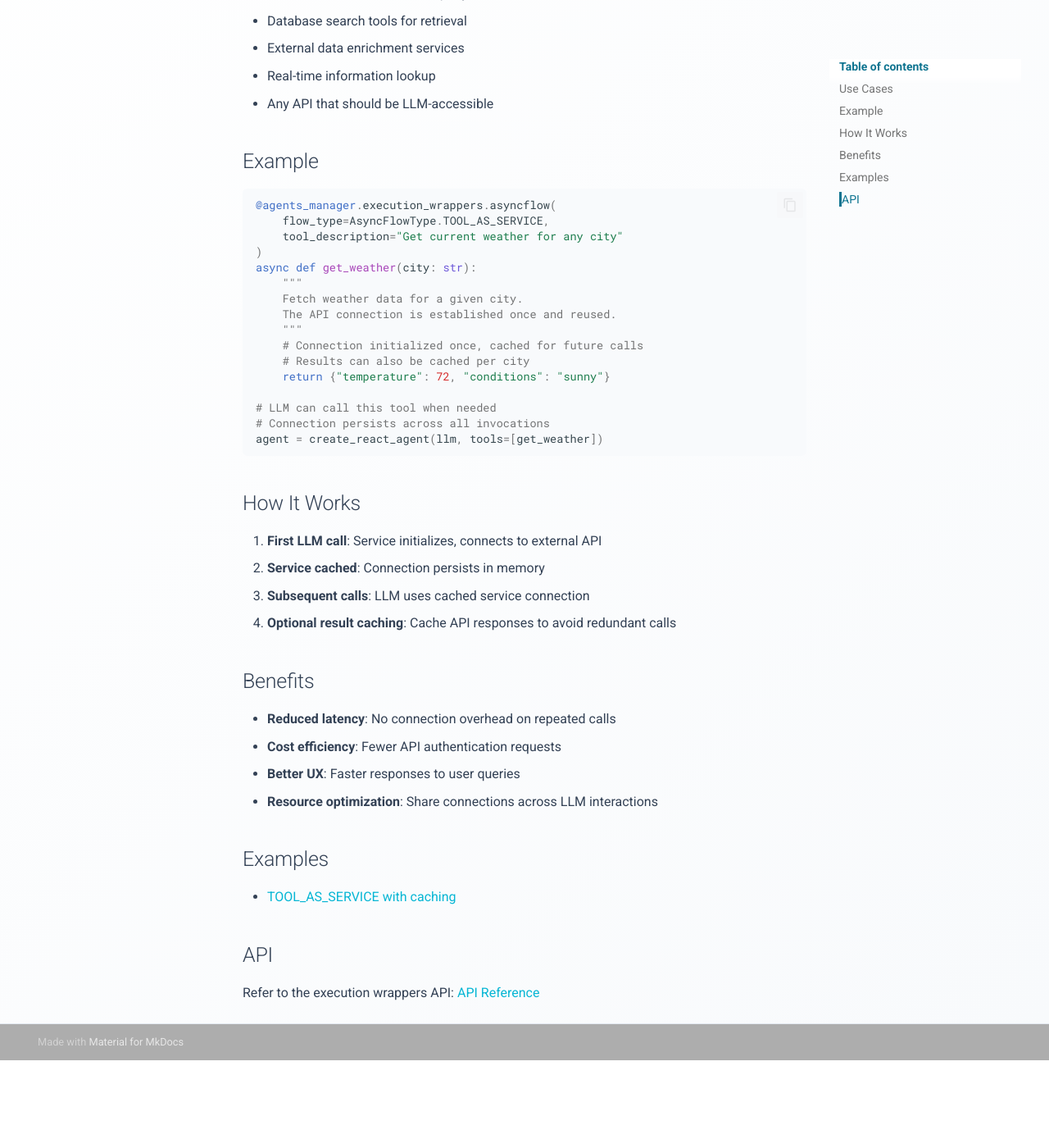
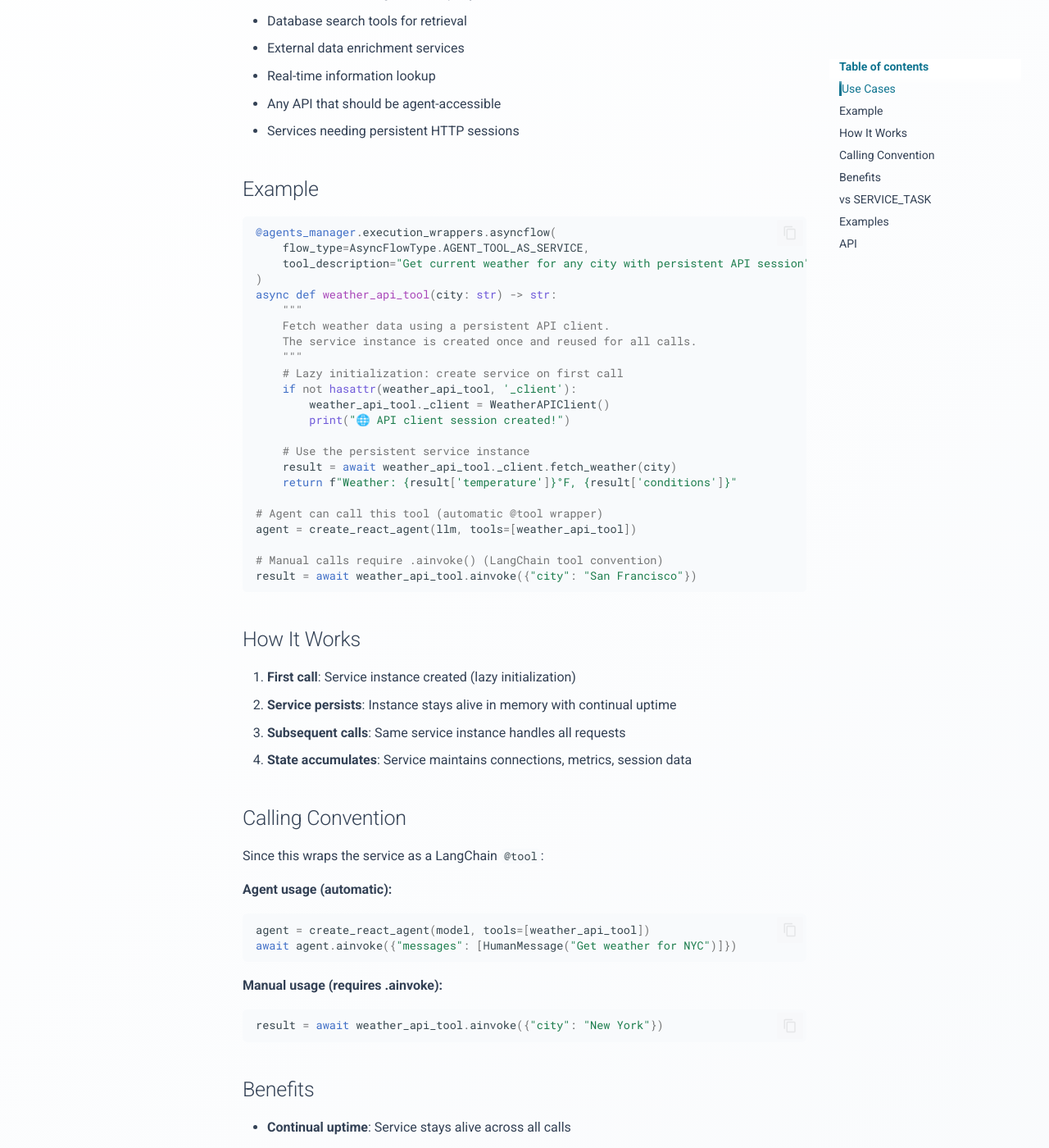
Before and after one commit to stride-research/flowgentic, an MkDocs documentation site: the page built from docs/features/tool-as-service.md, in a window 1280 px wide and 1400 px high, scrolled down 542 px. Shown: the whole window at 82% size. Built offline with MkDocs 1.6.1 and Material for MkDocs 9.7.7, drawn with Linux system fonts in a browser that asks for light colours; comment, search, counter and statistics services are not loaded; before the commit the page ends 1835 px from its top, so only the background shows below that; some of the changed text lies outside the part shown.

Commit message:
Updated docs

````diff
--- a/docs/features/tool-as-service.md
+++ b/docs/features/tool-as-service.md
@@ -1,58 +1,91 @@
-# TOOL_AS_SERVICE
+# AGENT_TOOL_AS_SERVICE
 
-Persistent services exposed as LLM-callable tools with automatic caching.
+Persistent services exposed as LLM-callable tools with continual uptime.
 
-- **LLM integration**: Services callable by language models as tools
-- **Persistent connections**: Maintain API connections across multiple LLM calls
+- **LLM integration**: Services callable by language models as tools with `@tool` wrapper
+- **Persistent service instances**: Service initialized once, stays alive across multiple calls
 - **Intelligent tool selection**: LLM decides when to use the service
-- **Connection reuse**: Share expensive connections across tool invocations
-- **Data caching**: Cache tool results to avoid redundant API calls
+- **Continual uptime**: Service maintains connections, sessions, and state
+- **Automatic @tool wrapping**: Ready for use with LangChain agents
 
 ## Use Cases
 
-- Weather APIs that LLMs can query
+- Weather APIs that agents can query
 - Database search tools for retrieval
 - External data enrichment services
 - Real-time information lookup
-- Any API that should be LLM-accessible
+- Any API that should be agent-accessible
+- Services needing persistent HTTP sessions
 
 ## Example
 ```python
 @agents_manager.execution_wrappers.asyncflow(
-    flow_type=AsyncFlowType.TOOL_AS_SERVICE,
-    tool_description="Get current weather for any city"
+    flow_type=AsyncFlowType.AGENT_TOOL_AS_SERVICE,
+    tool_description="Get current weather for any city with persistent API session"
 )
-async def get_weather(city: str):
+async def weather_api_tool(city: str) -> str:
     """
-    Fetch weather data for a given city.
-    The API connection is established once and reused.
+    Fetch weather data using a persistent API client.
+    The service instance is created once and reused for all calls.
     """
-    # Connection initialized once, cached for future calls
-    # Results can also be cached per city
-    return {"temperature": 72, "conditions": "sunny"}
+    # Lazy initialization: create service on first call
+    if not hasattr(weather_api_tool, '_client'):
+        weather_api_tool._client = WeatherAPIClient()
+        print("🌐 API client session created!")
 
-# LLM can call this tool when needed
-# Connection persists across all invocations
-agent = create_react_agent(llm, tools=[get_weather])
+    # Use the persistent service instance
+    result = await weather_api_tool._client.fetch_weather(city)
+    return f"Weather: {result['temperature']}°F, {result['conditions']}"
+
+# Agent can call this tool (automatic @tool wrapper)
+agent = create_react_agent(llm, tools=[weather_api_tool])
+
+# Manual calls require .ainvoke() (LangChain tool convention)
+result = await weather_api_tool.ainvoke({"city": "San Francisco"})
 ```
 
 ## How It Works
 
-1. **First LLM call**: Service initializes, connects to external API
-2. **Service cached**: Connection persists in memory
-3. **Subsequent calls**: LLM uses cached service connection
-4. **Optional result caching**: Cache API responses to avoid redundant calls
+1. **First call**: Service instance created (lazy initialization)
+2. **Service persists**: Instance stays alive in memory with continual uptime
+3. **Subsequent calls**: Same service instance handles all requests
+4. **State accumulates**: Service maintains connections, metrics, session data
+
+## Calling Convention
+
+Since this wraps the service as a LangChain `@tool`:
+
+**Agent usage (automatic):**
+```python
+agent = create_react_agent(model, tools=[weather_api_tool])
+await agent.ainvoke({"messages": [HumanMessage("Get weather for NYC")]})
+```
+
+**Manual usage (requires .ainvoke):**
+```python
+result = await weather_api_tool.ainvoke({"city": "New York"})
+```
 
 ## Benefits
 
+- **Continual uptime**: Service stays alive across all calls
 - **Reduced latency**: No connection overhead on repeated calls
-- **Cost efficiency**: Fewer API authentication requests
-- **Better UX**: Faster responses to user queries
-- **Resource optimization**: Share connections across LLM interactions
+- **State maintenance**: Track metrics, maintain sessions, keep connections
+- **Resource efficiency**: Share expensive resources (connections, auth) across calls
+- **Agent-ready**: Automatic @tool wrapper for LangChain agents
+
+## vs SERVICE_TASK
+
+| Feature | AGENT_TOOL_AS_SERVICE | SERVICE_TASK |
+|---------|----------------------|--------------|
+| Wrapped as @tool | ✅ Yes | ❌ No |
+| Service persistence | ✅ Yes | ✅ Yes |
+| Manual call syntax | `.ainvoke(dict)` | Direct call |
+| Best for | Agent tools | Nodes, direct calls |
 
 ## Examples
 
-- [TOOL_AS_SERVICE with caching](https://github.com/stride-research/flowgentic/blob/main/examples/langgraph-integration/07-tool-as-service-example.py)
+- [AGENT_TOOL_AS_SERVICE example](https://github.com/stride-research/flowgentic/blob/main/examples/langgraph-integration/service-task/02-agent-tool-as-service-example.py)
 
 ## API
 
````
Also changed, not shown: docs/features/service-task.md (+74 -19 lines).
